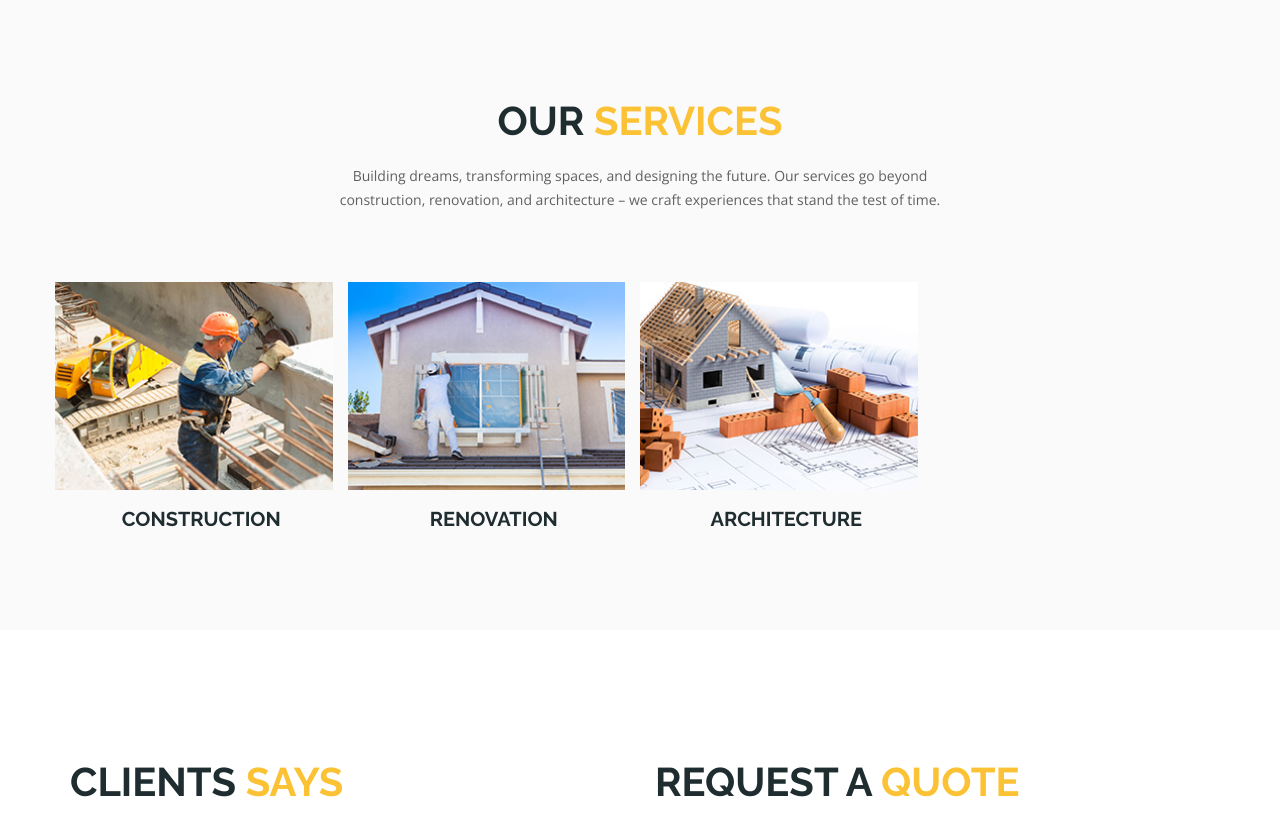
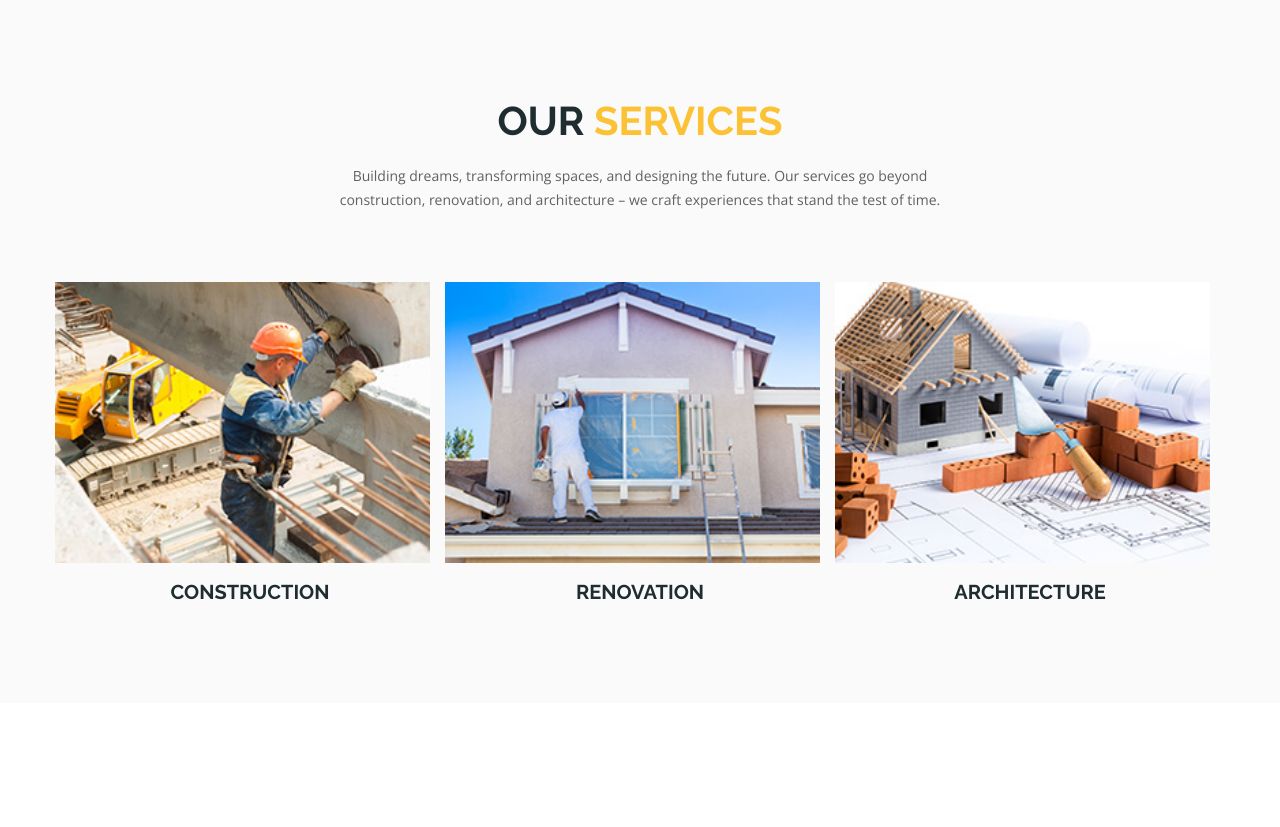
Before and after one commit to sudhakarjha0042/bhumistha-internship-ps-construction-Latest_Design-Page, a Django app: page /services/ in a window 1280 px wide. Shown: the part 584-1411 px from the top of the page. Run offline with Django 3.2, Linux system fonts and the light colour scheme.

Commit message:
Updated Links in Index.html And Services Page

```diff
--- a/construction/templates/construction/index.html
+++ b/construction/templates/construction/index.html
@@ -1,4 +1,4 @@
-{% extends "constructio/n/nav_footer" %}
+{% extends "construction/nav_footer.html" %}
 {% load static %}
 {% block body %}
         <!-- Start Slider Area -->
--- a/construction/templates/construction/services.html
+++ b/construction/templates/construction/services.html
@@ -56,7 +56,7 @@
                 <div class="row mx-auto">
                     <div class="service__section__wrap clearfix">
                         <!-- Start Single Service -->
-                        <div class="col-md-3 col-lg-3 col-sm-4 col-xs-12">
+                        <div class="col-md-4 col-lg-4 col-sm-4 col-xs-12">
                             <div class="service foo">
                                 <div class="service__thumb">
                                     <a href="{% url 'construction:contact' %}">
@@ -75,7 +75,7 @@
                         </div>
                         <!-- End Single Service -->
                         <!-- Start Single Service -->
-                        <div class="col-md-3 col-lg-3 col-sm-4 col-xs-12">
+                        <div class="col-md-4 col-lg-4 col-sm-4 col-xs-12">
                             <div class="service foo">
                                 <div class="service__thumb">
                                     <a href="{% url 'construction:contact' %}">
@@ -94,7 +94,7 @@
                         </div>
                         <!-- End Single Service -->
                         <!-- Start Single Service -->
-                        <div class="col-md-3 col-lg-3 col-sm-4 col-xs-12">
+                        <div class="col-md-4 col-lg-4 col-sm-4 col-xs-12">
                             <div class="service foo">
                                 <div class="service__thumb">
                                     <a href="{% url 'construction:contact' %}">
```
